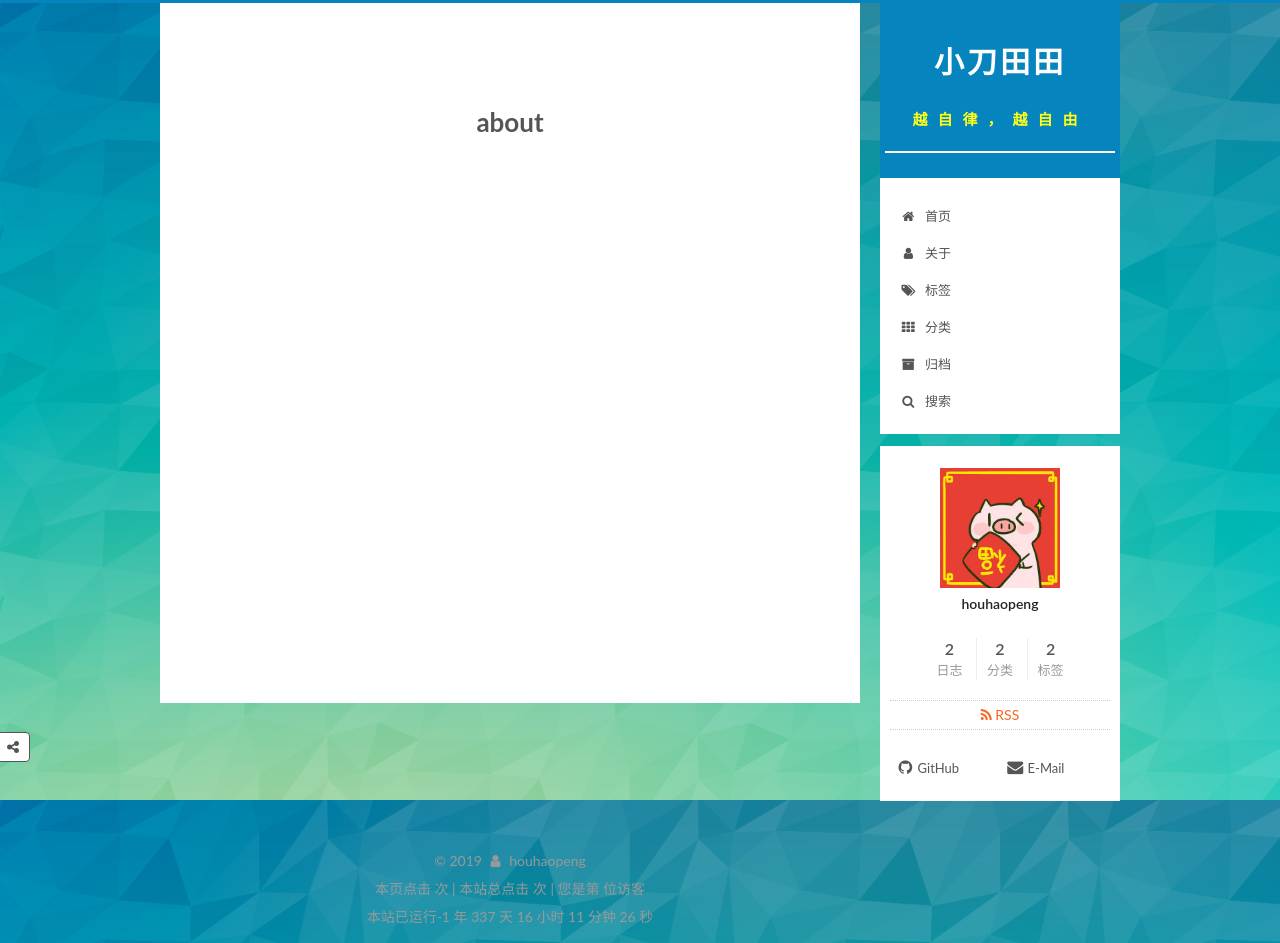
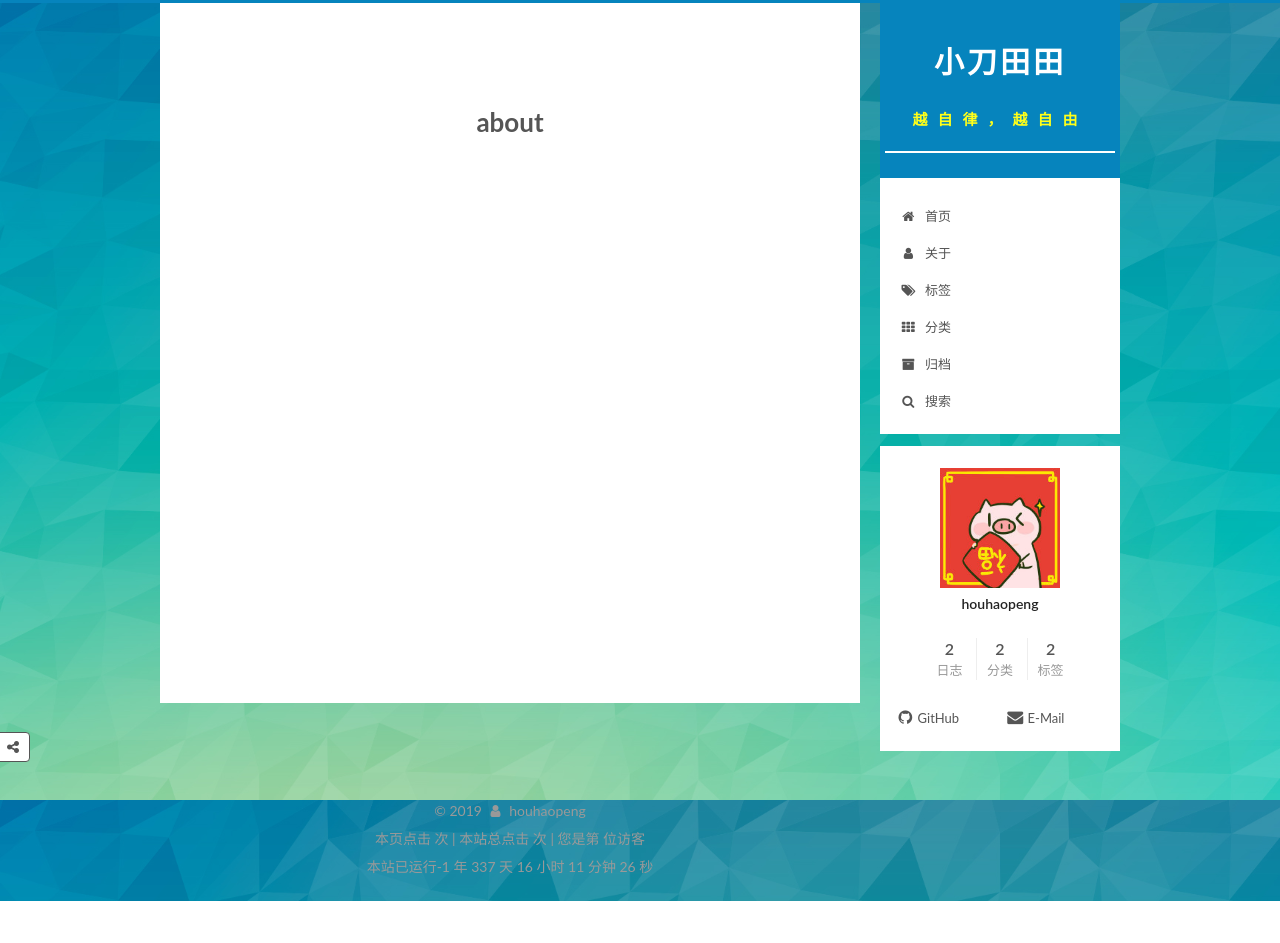
Before and after one commit to houhaopeng/houhaopeng.github.io, a plain HTML site: page about/index.html in a window 1280 px wide. Shown: the top 943 px of the page. After the commit the page ends 901 px from the top, so only its background shows below. Drawn offline with Linux system fonts and the light colour scheme; some packages are replaced by stand-ins of ours; a script that the page names is missing; a web font is replaced by a local one.

Commit message:
Site updated: 2019-03-22 12:11:20

```diff
--- a/about/index.html
+++ b/about/index.html
@@ -92,10 +92,6 @@
 
 
 
-
-
-
-  <link rel="alternate" href="/atom.xml" title="小刀田田" type="application/atom+xml">
 
 
 
@@ -415,13 +411,6 @@
 
           </nav>
 
-
-            <div class="feed-link motion-element">
-              <a href="/atom.xml" rel="alternate">
-                <i class="fa fa-rss"></i>
-                RSS
-              </a>
-            </div>
 
 
 
```
Also changed, not shown: archives/2019/03/index.html (+0 -9 lines), archives/2019/index.html (+0 -9 lines), archives/index.html (+0 -9 lines), categories/index.html (+0 -9 lines), categories/技术博客/index.html (+0 -9 lines), categories/随笔/index.html (+0 -9 lines), hello-world/index.html (+0 -9 lines), index.html (+0 -9 lines), my-first-blog/index.html (+0 -9 lines), tags/hexo/index.html (+0 -9 lines), tags/index.html (+0 -9 lines), tags/日常/index.html (+0 -9 lines).
